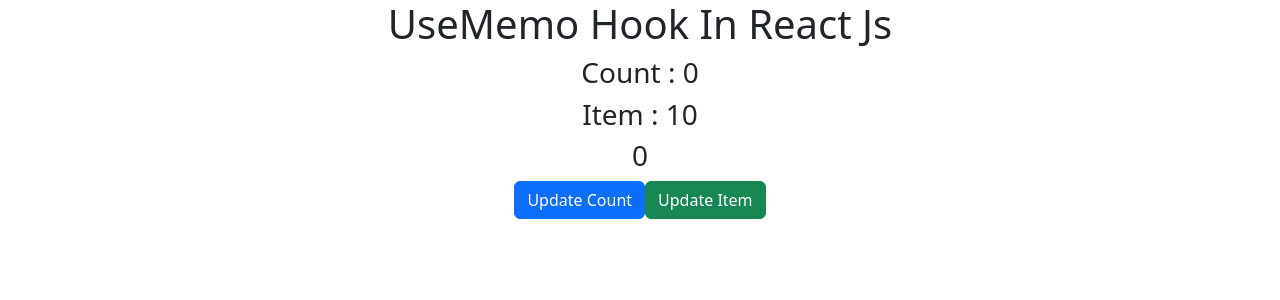
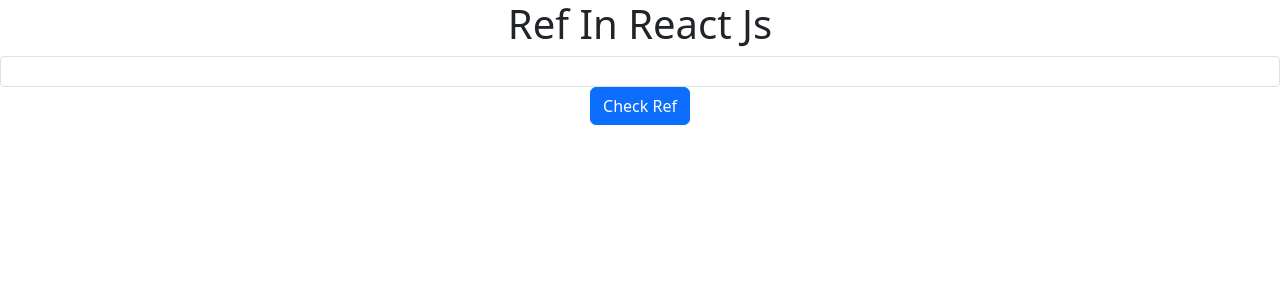
Before and after one commit to Himanshu1201/React-Git, a React (Create React App) app: page / in a window 1280 px wide. Shown: the top 300 px of the page. Built offline with nearby package versions, Linux system fonts and the light colour scheme.

Commit message:
Ref In React Js

```diff
--- a/src/App.js
+++ b/src/App.js
@@ -28,11 +28,12 @@ import ReuseComponent from './ReuseComponent';
 import TransferChildToParent from './TransferChildToParent';
 import PureComponentInReact from './PureComponentInReact';
 import UseMemoHookTut from './UseMemoHookTut';
+import RefInReact from './RefInReact';
 
 function App(){
         return(
             <div className='App'>
-                < UseMemoHookTut />
+                < RefInReact />
             </div>
         )
       }
--- /dev/null
+++ b/src/RefInReact.js
@@ -0,0 +1,33 @@
+import React,{Component, createRef} from "react";
+import { Button, Form  } from "react-bootstrap";
+
+class RefInReact extends Component{
+    constructor()
+    {
+        super();
+        this.inputRef = createRef();
+    }
+
+    componentDidMount(){
+        // console.log(this.inputRef.current.value="10000")
+    }
+
+    getVal(){
+        console.log(this.inputRef.current.value)
+        this.inputRef.current.style.color = 'red';
+        this.inputRef.current.style.backgroundColor = 'black';
+    }
+    render()
+    {
+        return(
+            <div>
+                <h1> Ref In React Js</h1>
+                <Form.Control type="text" ref={this.inputRef} size="sm"/>
+                {/* <input type="text" ref={this.inputRef}/> */}
+                <Button onClick={()=>this.getVal()}> Check Ref</Button>
+            </div>
+        )
+    }
+}
+
+export default RefInReact;
```
